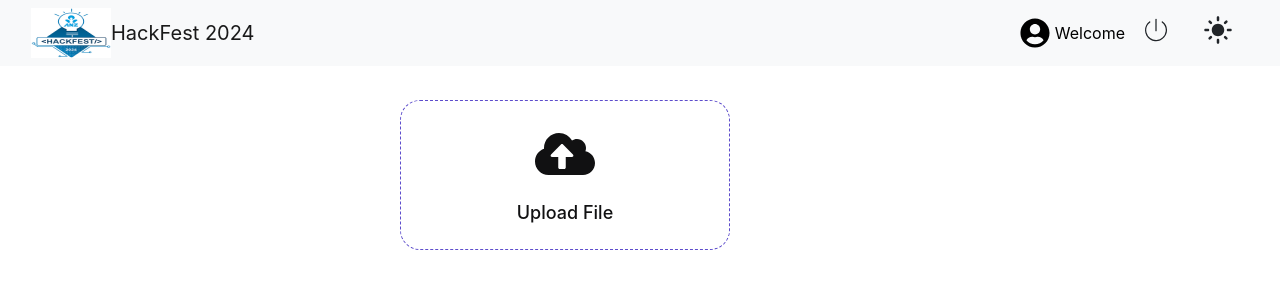
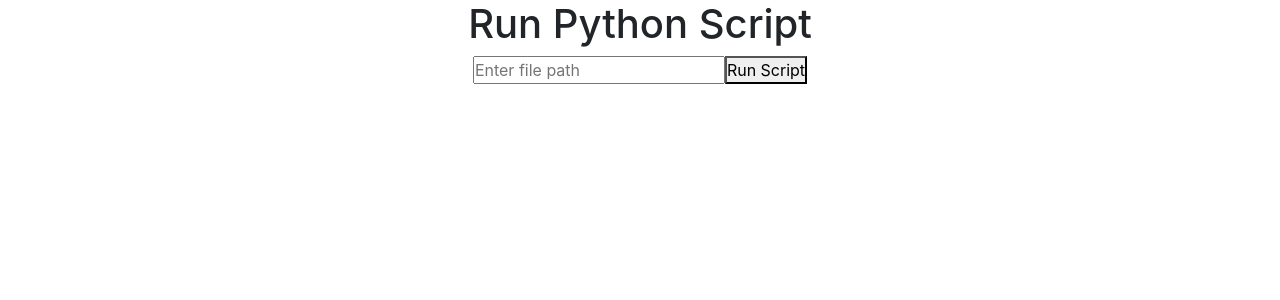
Before and after one commit to singhvinod40/FileUploadUsingReactJs, a React (Create React App) app: page /upload in a window 1280 px wide. Shown: the top 300 px of the page. Built offline with nearby package versions, Linux system fonts and the light colour scheme.

Commit message:
added pythonscrips

```diff
--- a/src/App.js
+++ b/src/App.js
@@ -4,12 +4,13 @@ import LoginForm from './components/LoginForm/LoginForm';
 import { BrowserRouter as Router, Route, Redirect, Switch } from 'react-router-dom';
 import PrivateRoute from './components/PrivateRoute/PrivateRoute'; // Import PrivateRoute
 import FileUpload from './components/uploadFile/FileUpload';
+import PythonRunner from './components/PythonRunner';
 
 function App() {
 
   return (
     <div className="App">
-      <Router>
+      {/* <Router>
         <Switch>
           <Route exact path="/login">
             <div className='login'> <LoginForm /> </div>
@@ -17,7 +18,9 @@ function App() {
           <PrivateRoute path="/upload" component={FileUpload} />
           <Redirect from="/" to="/login" />
         </Switch>
-      </Router>
+      </Router> */}
+
+      <PythonRunner />
     </div>
   );
 }
--- /dev/null
+++ b/src/components/PythonRunner.js
@@ -0,0 +1,43 @@
+import React, { useState } from 'react';
+
+function App() {
+    const [filePath, setFilePath] = useState('');
+    const [result, setResult] = useState('');
+
+    const handleRunScript = async () => {
+        try {
+            const response = await fetch('http://localhost:5000/run-script', {
+                method: 'POST',
+                headers: {
+                    'Content-Type': 'application/json'
+                },
+                body: JSON.stringify({ file_path: filePath })
+            });
+
+            const data = await response.json();
+            if (response.ok) {
+                setResult(JSON.stringify(data, null, 2));
+            } else {
+                setResult(`Error: ${data.error}`);
+            }
+        } catch (error) {
+            setResult(`Error: ${error.message}`);
+        }
+    };
+
+    return (
+        <div>
+            <h1>Run Python Script</h1>
+            <input
+                type="text"
+                value={filePath}
+                onChange={(e) => setFilePath(e.target.value)}
+                placeholder="Enter file path"
+            />
+            <button onClick={handleRunScript}>Run Script</button>
+            <pre>{result}</pre>
+        </div>
+    );
+}
+
+export default App;
```
Also changed, not shown: src/python/postman.txt (added), 2 other files (tests, documents, lock files or other folders).
